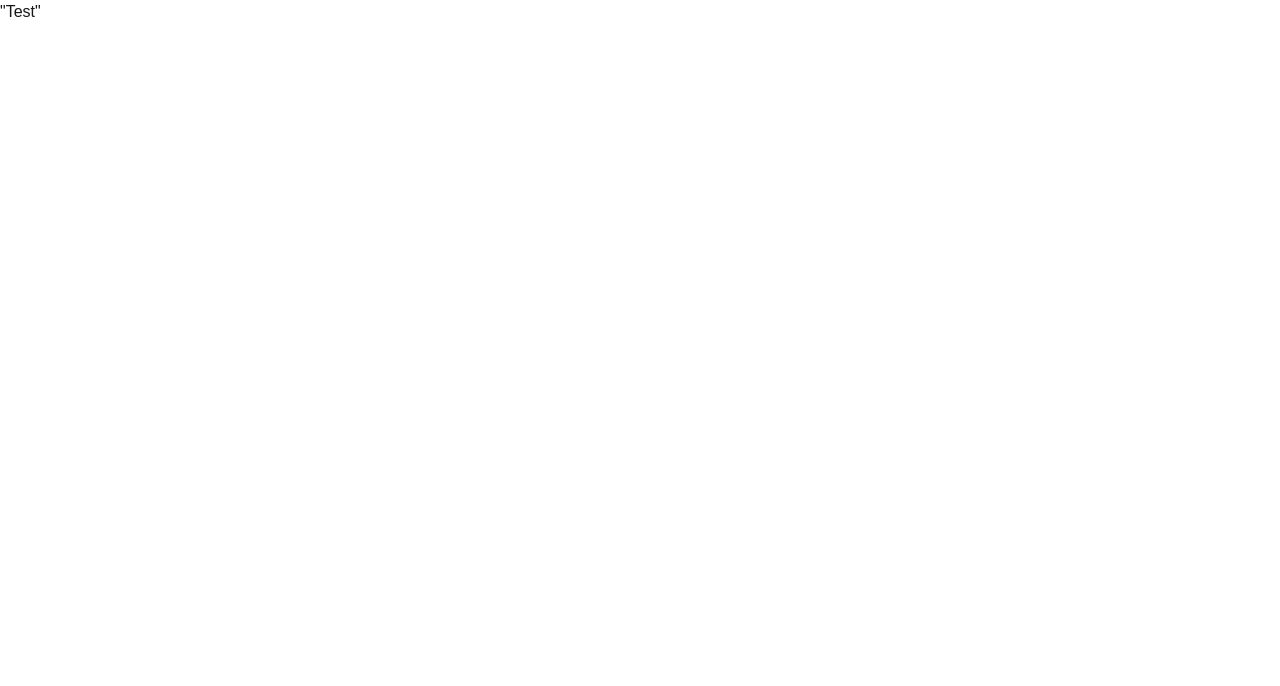
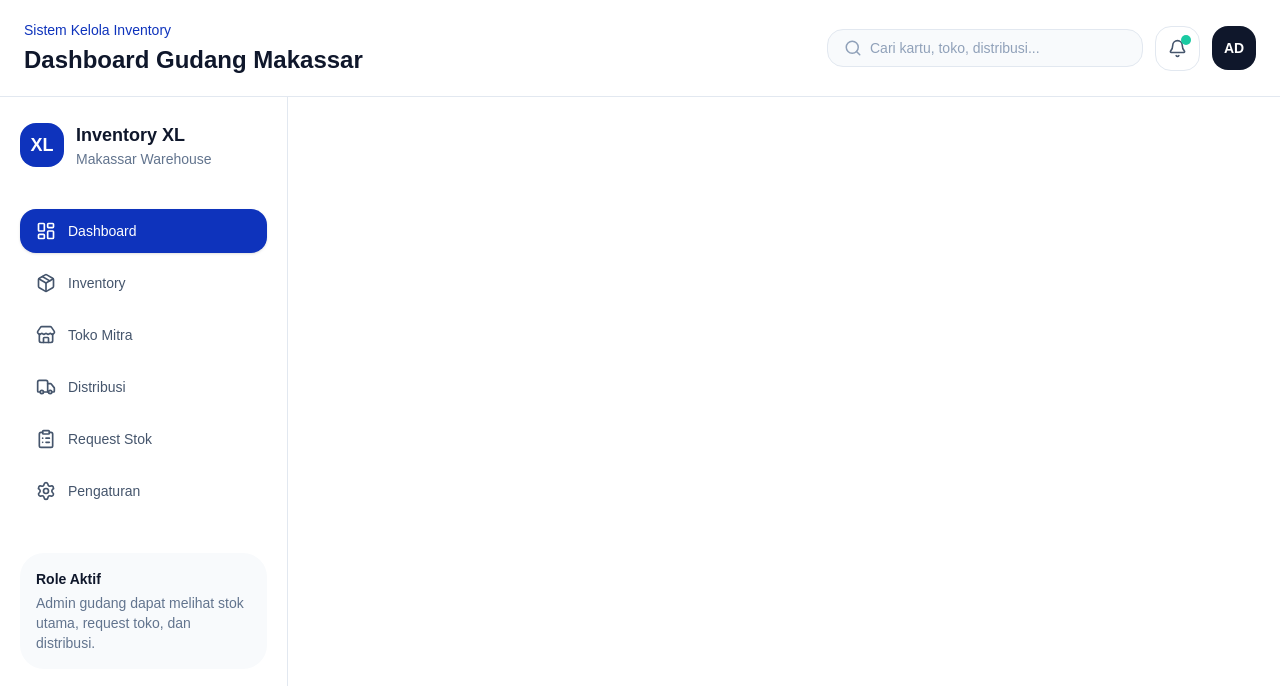
Before and after one commit to aabiilrqm/Website-XL---Management-Inventory, a Next.js app: page / in a window 1280 px wide. Shown: the top 686 px of the page. Built offline with nearby package versions, Linux system fonts and the light colour scheme.

Commit message:
Membuat sidebar dan topbar

```diff
--- a/src/app/page.tsx
+++ b/src/app/page.tsx
@@ -1,9 +1,13 @@
 import Image from "next/image";
+import Sidebar from "@/components/Sidebar";
+import Topbar from "@/components/Topbar";
+import StatCard from "@/components/StatCard";
 
 export default function Home() {
   return (
     <div>
-      "Test"
+      <Topbar />
+      <Sidebar />
     </div>
   );
 }
--- /dev/null
+++ b/src/components/StatCard.tsx
@@ -0,0 +1,15 @@
+type StatCardProps = {
+  title: string;
+  value: string;
+  description: string;
+};
+
+export default function StatCard({ title, value, description }: StatCardProps) {
+  return (
+    <div className="rounded-3xl border border-slate-200 bg-white p-5 shadow-sm">
+      <p className="text-sm font-medium text-slate-500">{title}</p>
+      <h3 className="mt-3 text-3xl font-bold text-slate-900">{value}</h3>
+      <p className="mt-2 text-sm text-slate-500">{description}</p>
+    </div>
+  );
+}
--- /dev/null
+++ b/src/components/Topbar.tsx
@@ -0,0 +1,36 @@
+import { Bell, Search } from "lucide-react";
+
+export default function Topbar() {
+  return (
+    <header className="flex flex-col gap-4 border-b border-slate-200 bg-white px-6 py-5 md:flex-row md:items-center md:justify-between">
+      <div>
+        <p className="text-sm font-medium text-[#0E33BC]">
+          Sistem Kelola Inventory
+        </p>
+        <h2 className="mt-1 text-2xl font-bold text-slate-900">
+          Dashboard Gudang Makassar
+        </h2>
+      </div>
+
+      <div className="flex items-center gap-3">
+        <div className="hidden items-center gap-2 rounded-2xl border border-slate-200 bg-slate-50 px-4 py-2 md:flex">
+          <Search size={18} className="text-slate-400" />
+          <input
+            type="text"
+            placeholder="Cari kartu, toko, distribusi..."
+            className="w-64 bg-transparent text-sm outline-none placeholder:text-slate-400"
+          />
+        </div>
+
+        <button className="relative rounded-2xl border border-slate-200 p-3 text-slate-600 hover:bg-slate-50">
+          <Bell size={19} />
+          <span className="absolute right-2 top-2 h-2.5 w-2.5 rounded-full bg-[#1ACAA2]" />
+        </button>
+
+        <div className="flex h-11 w-11 items-center justify-center rounded-2xl bg-slate-900 text-sm font-bold text-white">
+          AD
+        </div>
+      </div>
+    </header>
+  );
+}
```
